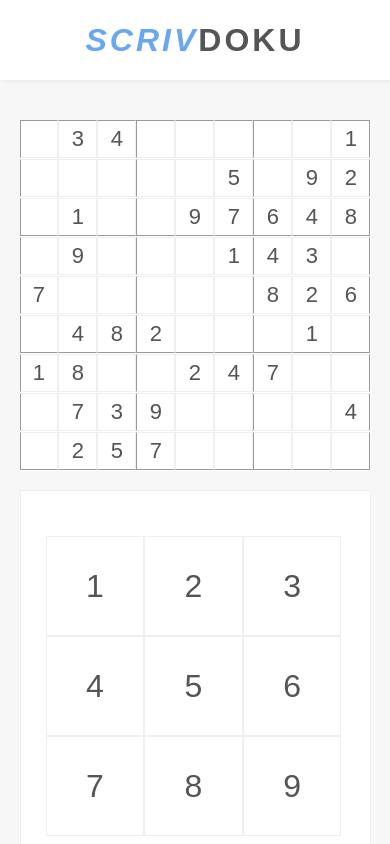
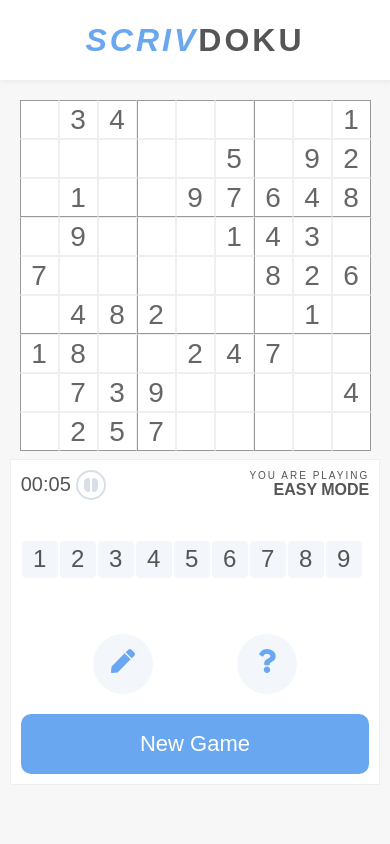
Before and after one commit to andy-dextrous/19_ScrivDoku-React, a React (Create React App) app: page / in a window 390 px wide. Shown: the top 844 px of the page. Built offline with nearby package versions, Linux system fonts and the light colour scheme.

Commit message:
Adjusted mobile styles

```diff
--- a/src/components/Controls.jsx
+++ b/src/components/Controls.jsx
@@ -39,7 +39,7 @@
           return <NumberOption number={number} key={number} />
         })}
       </div>
-      <button className="button green" id="check-score">Check Answers!</button>
+      {/* <button className="button green" id="check-score">Check Answers!</button> */}
       {isNewGameButtonClick && <GameSelector
                       startNewGame={startNewGame}
                       setDifficulty={setDifficulty}
--- a/src/index.css
+++ b/src/index.css
@@ -58,8 +58,8 @@
 }
 
 .grid {
-  width: 50vw;
-  height: 50vw;
+  width: 60vh;
+  height: 60vh;
   background: white;
   display: -webkit-box;
   display: -ms-flexbox;
@@ -69,8 +69,8 @@
 }
 
 .square {
-  height: calc(50vw / 9);
-  width: calc(50vw / 9);
+  height: calc(60vh / 9);
+  width: calc(60vh / 9);
   display: -webkit-box;
   display: -ms-flexbox;
   display: flex;
@@ -84,6 +84,9 @@
   font-size: 22px;
   cursor: pointer;
   position: relative;
+  color: #666;
+  font-weight: 300;
+  font-size: 36px;
 }
 
 .square .notes {
@@ -136,6 +139,14 @@
   margin-left: 50px;
   border: 1px #efefef solid;
   padding: 25px;
+  display: -webkit-box;
+  display: -ms-flexbox;
+  display: flex;
+  -webkit-box-orient: vertical;
+  -webkit-box-direction: normal;
+      -ms-flex-direction: column;
+          flex-direction: column;
+  height: 70vh;
 }
 
 .controls .button,
@@ -181,7 +192,7 @@
 .controls .number-option-container .number-options {
   width: 33%;
   height: 100px;
-  border: 1px #efefef solid;
+  border: 3px #fff solid;
   display: -webkit-box;
   display: -ms-flexbox;
   display: flex;
@@ -193,10 +204,12 @@
           align-items: center;
   font-size: 32px;
   cursor: pointer;
+  background-color: #f3f6fa;
+  border-radius: 5px;
 }
 
 .controls .number-option-container .number-options:hover {
-  background: #f3f6fa;
+  background: #d6dfeb;
 }
 
 .in-game-controls {
@@ -210,8 +223,8 @@
   -webkit-box-align: center;
       -ms-flex-align: center;
           align-items: center;
-  width: 50%;
-  margin: auto;
+  width: 70%;
+  margin: 10px auto;
 }
 
 .in-game-controls button {
@@ -229,6 +242,10 @@
           transform: scale(1.05);
   -webkit-transform-origin: center center;
           transform-origin: center center;
+}
+
+#start-game {
+  min-height: 50px;
 }
 
 .count {
@@ -450,23 +467,25 @@
   border-color: #d7dfeb !important;
 }
 
-@media (max-width: 800px) {
+@media (max-width: 1000px) {
   body {
     padding: 0;
     margin: 100px 0 0 0;
   }
   .square {
-    height: 11.11%;
-    width: 11.11%;
+    height: calc(90vw / 9);
+    width: calc(90vw / 9);
+    font-size: 28px;
   }
   .grid {
     width: 90vw;
     height: 90vw;
     margin: 5vw;
+    margin: auto;
+    margin-bottom: 2%;
   }
   .controls {
-    width: 90vw;
-    margin-left: 5vw;
+    width: 95vw;
     display: -webkit-box;
     display: -ms-flexbox;
     display: flex;
@@ -474,6 +493,12 @@
     -webkit-box-direction: normal;
         -ms-flex-direction: column;
             flex-direction: column;
+    margin: auto;
+    padding: 10px;
+    height: unset;
+    -webkit-box-pack: start;
+        -ms-flex-pack: start;
+            justify-content: flex-start;
   }
   #root {
     -webkit-box-orient: vertical;
@@ -484,15 +509,39 @@
   #start-game {
     padding: 5px;
     height: 60px;
+    -webkit-box-ordinal-group: 5;
+        -ms-flex-order: 4;
+            order: 4;
+  }
+  .in-game-controls {
+    -webkit-box-ordinal-group: 2;
+        -ms-flex-order: 1;
+            order: 1;
+    height: 100px;
+    margin: 0 auto;
+  }
+  .count {
+    -webkit-box-ordinal-group: 0;
+        -ms-flex-order: -1;
+            order: -1;
   }
   .number-option-container {
     -webkit-box-ordinal-group: 0;
         -ms-flex-order: -1;
             order: -1;
     margin-bottom: 10%;
+    width: 100%;
   }
-  .number-options {
-    width: 15%;
+  .controls .number-option-container .number-options {
+    width: calc(90vw / 9 - 1px);
+    border-width: 1px;
+    margin: 0;
+    padding: 0;
+    height: calc(90vw / 9);
+    font-size: 24px;
+  }
+  #dropDown {
+    top: -44%;
   }
 }
 /*# sourceMappingURL=index.css.map */
--- a/src/index.scss
+++ b/src/index.scss
@@ -45,16 +45,16 @@
 }
 
 .grid {
-  width: 50vw;
-  height: 50vw;
+  width: 60vh;
+  height: 60vh;
   background: white;
   display: flex;
   flex-wrap: wrap;
 }
 
 .square {
-  height: calc(50vw / 9);
-  width: calc(50vw / 9);
+  height: calc(60vh / 9);
+  width: calc(60vh / 9);
   display: flex;
   justify-content: center;
   align-items: center;
@@ -62,6 +62,9 @@
   font-size: 22px;
   cursor: pointer;
   position: relative;
+  color: #666;
+  font-weight: 300;
+  font-size: 36px;
 }
 
 .square .notes {
@@ -105,6 +108,9 @@
   margin-left: 50px;
   border: 1px #efefef solid;
   padding: 25px;
+  display: flex;
+  flex-direction: column;
+  height: 70vh;
 }
 
 .controls .button,
@@ -144,16 +150,18 @@
 .controls .number-option-container .number-options {
   width: 33%;
   height: 100px;
-  border: 1px #efefef solid;
+  border: 3px #fff solid;
   display: flex;
   justify-content: center;
   align-items: center;
   font-size: 32px;
   cursor: pointer;
+  background-color: #f3f6fa;
+  border-radius: 5px;
 }
 
 .controls .number-option-container .number-options:hover {
-  background: #f3f6fa;
+  background: #d6dfeb;
 }
 
 .in-game-controls {
@@ -161,8 +169,8 @@
   display: flex;
   justify-content: space-between;
   align-items: center;
-  width: 50%;
-  margin: auto;
+  width: 70%;
+  margin: 10px auto;
 }
 
 .in-game-controls button {
@@ -178,6 +186,10 @@
 .in-game-controls button:hover {
   transform: scale(1.05);
   transform-origin: center center;
+}
+
+#start-game {
+  min-height: 50px;
 }
 
 .count {
@@ -358,28 +370,34 @@
   border-color: #d7dfeb !important;
 }
 
-@media (max-width: 800px) {
+@media (max-width: 1000px) {
   body {
     padding: 0;
     margin: 100px 0 0 0;
   }
 
   .square {
-    height: 11.11%;
-    width: 11.11%;
+    height: calc(90vw / 9);
+    width: calc(90vw / 9);
+    font-size: 28px;
   }
 
   .grid {
     width: 90vw;
     height: 90vw;
     margin: 5vw;
+    margin: auto;
+    margin-bottom: 2%;
   }
 
   .controls {
-    width: 90vw;
-    margin-left: 5vw;
+    width: 95vw;
     display: flex;
     flex-direction: column;
+    margin: auto;
+    padding: 10px;
+    height: unset;
+    justify-content: flex-start;
   }
 
   #root {
@@ -389,14 +407,36 @@
   #start-game {
     padding: 5px;
     height: 60px;
+    order: 4;
+  }
+
+  .in-game-controls {
+    order: 1;
+    height: 100px;
+    margin: 0 auto;
+  }
+
+  .count {
+    order: -1;
   }
 
   .number-option-container {
     order: -1;
     margin-bottom: 10%;
+    width: 100%;
+    // justify-content: space-between;
   }
 
-  .number-options {
-    width: 15%;
+  .controls .number-option-container .number-options {
+    width: calc(90vw / 9 - 1px);
+    border-width: 1px;
+    margin: 0;
+    padding: 0;
+    height: calc(90vw / 9);
+    font-size: 24px;
+  }
+
+  #dropDown {
+    top: -44%;
   }
 }
```
Also changed, not shown: 1 other file (tests, documents, lock files or other folders).
